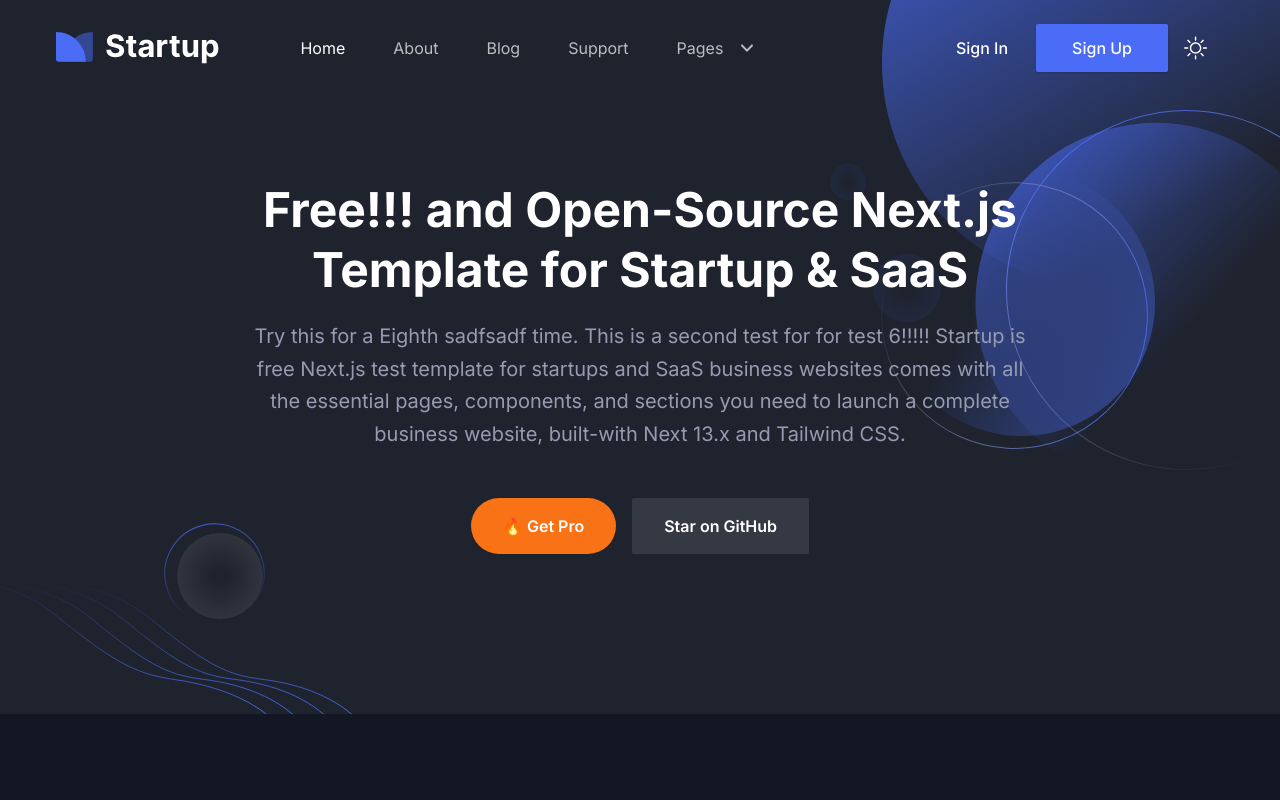
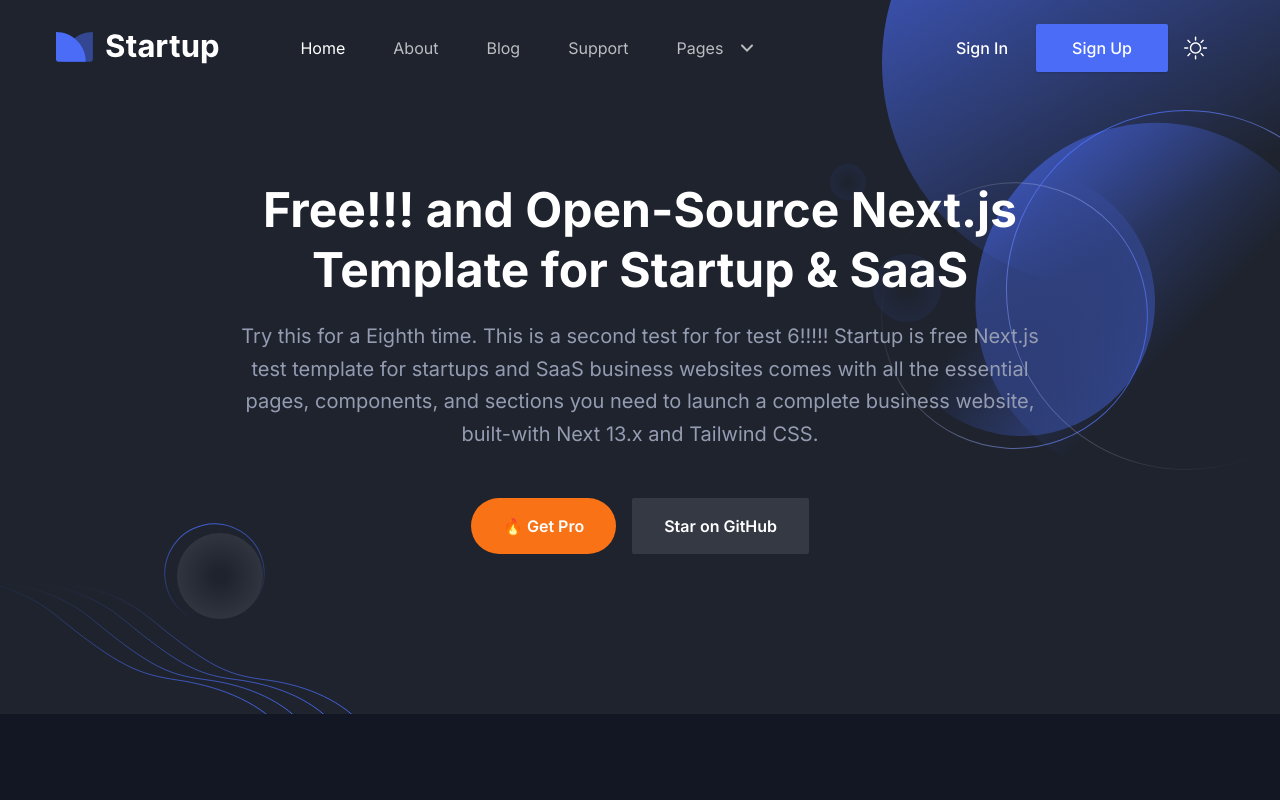
Before and after one commit to riverDartGallery/myFirstNext, a Next.js app: page / in a window 1280 px wide. Shown: the top 800 px of the page. Built offline with nearby package versions, Linux system fonts and the light colour scheme.

Commit message:
Fix typo in Hero component description

```diff
--- a/src/components/Hero/index.tsx
+++ b/src/components/Hero/index.tsx
@@ -16,7 +16,7 @@
                   Free!!! and Open-Source Next.js Template for Startup & SaaS
                 </h1>
                 <p className="mb-12 text-base !leading-relaxed text-body-color dark:text-body-color-dark sm:text-lg md:text-xl">
-                  Try this for a Eighth sadfsadf time.  This is  a second test for for test 6!!!!! Startup is free Next.js test template for startups and SaaS
+                  Try this for a Eighth  time.  This is  a second test for for test 6!!!!! Startup is free Next.js test template for startups and SaaS
                   business websites comes with all the essential pages,
                   components, and sections you need to launch a complete
                   business website, built-with Next 13.x and Tailwind CSS.
```
